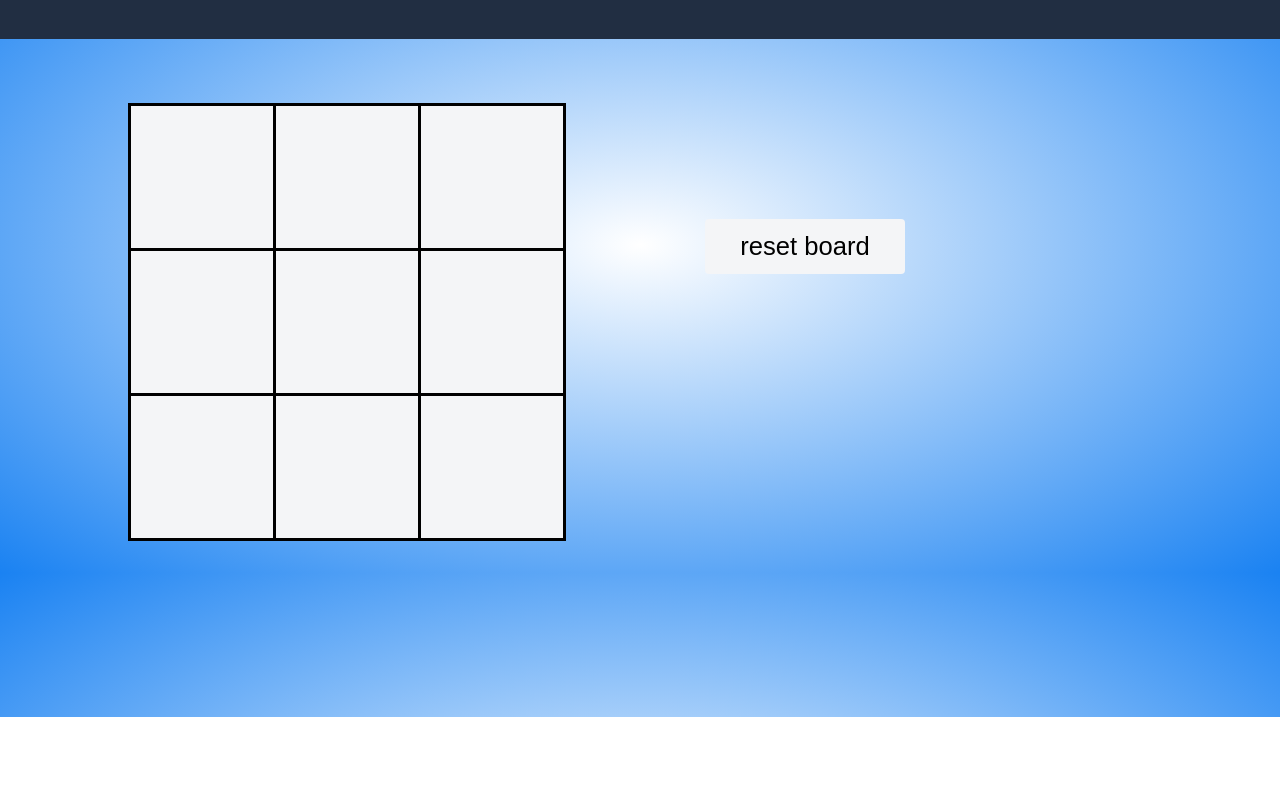
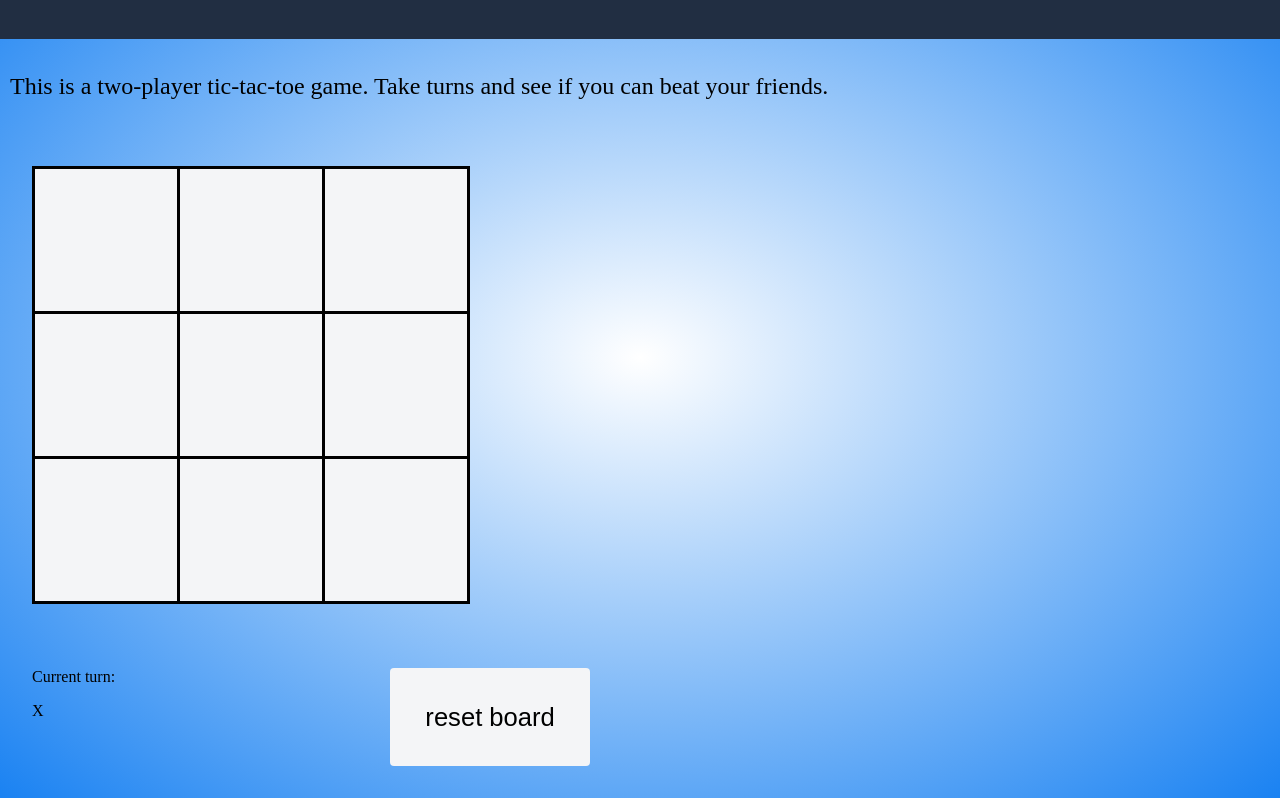
Before and after one commit to AncyentMariner/js_tictactoe, a plain HTML site: page index.html in a window 1280 px wide. Shown: the part 83-881 px from the top of the page. Before the commit the page ends 800 px from the top, so only its background shows below. Drawn offline with Linux system fonts and the light colour scheme.

Commit message:
adding flexbox grid styling to layout

```diff
--- a/index.css
+++ b/index.css
@@ -1,6 +1,6 @@
 nav {
   background: #212e42;
-  margin: 0 0 2em 0;
+  margin: 0;
   width: 100%;
   color: #f4f5f7;
 }
@@ -9,8 +9,18 @@ nav {
   font-size: 2em;
 }
 
+#description {
+  font-size: 24px;
+  padding: 10px;
+}
+
 .links {
   padding: 1em;
+}
+
+#main {
+  display: flex;
+  flex-direction: column;
 }
 
 #board {
@@ -19,22 +29,20 @@ nav {
 }
 
 #game {
-  margin-left: 6em;
   padding: 2em;
-}
-
-#score {
-  float: right;
-  margin-right: 300px;
-  padding-top: 50px;
 }
 
 #display {
   height: 98px;
   width: 275px;
   font-size: 2em;
-  vertical-align: middle;
-  justify-content: center;
+  text-align: center;
+}
+
+#score {
+  padding: 2em;
+  display: flex;
+  align-content: space-around;
 }
 
 #reset {
@@ -43,7 +51,6 @@ nav {
   font-size: 1.6em;
   text-decoration: none;
   transition-duration: 1.1s;
-  padding: 13px 20px 13px 20px;
   width: 200px;
   border-radius: 4px;
 }
--- a/index.html
+++ b/index.html
@@ -11,12 +11,18 @@
       <h2 id="title">Glorious tic tac toe fun times</h2>
     </div>
   </nav>
-  <div>
+  <div id="main">
+    <div id="description">
+      <p>This is a two-player tic-tac-toe game. Take turns and see if you can beat your friends.</p>
+    </div>
+    <div id="game"></div>
     <div id="score">
+      <div>
+        Current turn:<p id="turn"></p>
+      </div>
       <div id="display"></div>
       <button id="reset" onclick="reset()">reset board</button>
     </div>
-    <div id="game"></div>
   </div>
 </body>
 
--- a/index.js
+++ b/index.js
@@ -1,10 +1,14 @@
 //make game board
 const content = document.getElementById('game');
 const display = document.querySelector('#display');
+const playerOne = 'X';
+const playerTwo = 'O';
+let currentTurn = playerOne;
 
 function makeBoard() {
   const table = document.createElement('table');
   const tbody = document.createElement('tbody');
+  const turn = document.getElementById('turn');
   table.id = "board";
 
   let counter = 0;
@@ -19,13 +23,11 @@ function makeBoard() {
   }
   table.appendChild(tbody);
   content.appendChild(table);
+  turn.innerHTML = currentTurn;
 }
 makeBoard();
 
 //mark player moves and check for winner
-const playerOne = 'X';
-const playerTwo = 'O';
-let currentTurn = playerOne;
 let moves = 0;
 let winner = false;
 
@@ -37,6 +39,7 @@ function markGameMove(e) {
     moves += 1;
     checkForWinner(this);
     currentTurn = currentTurn === playerOne ? playerTwo : playerOne;
+    turn.innerHTML = currentTurn;
   } else if (winner === true) {
     alert('Game is over');
   } else {
```
